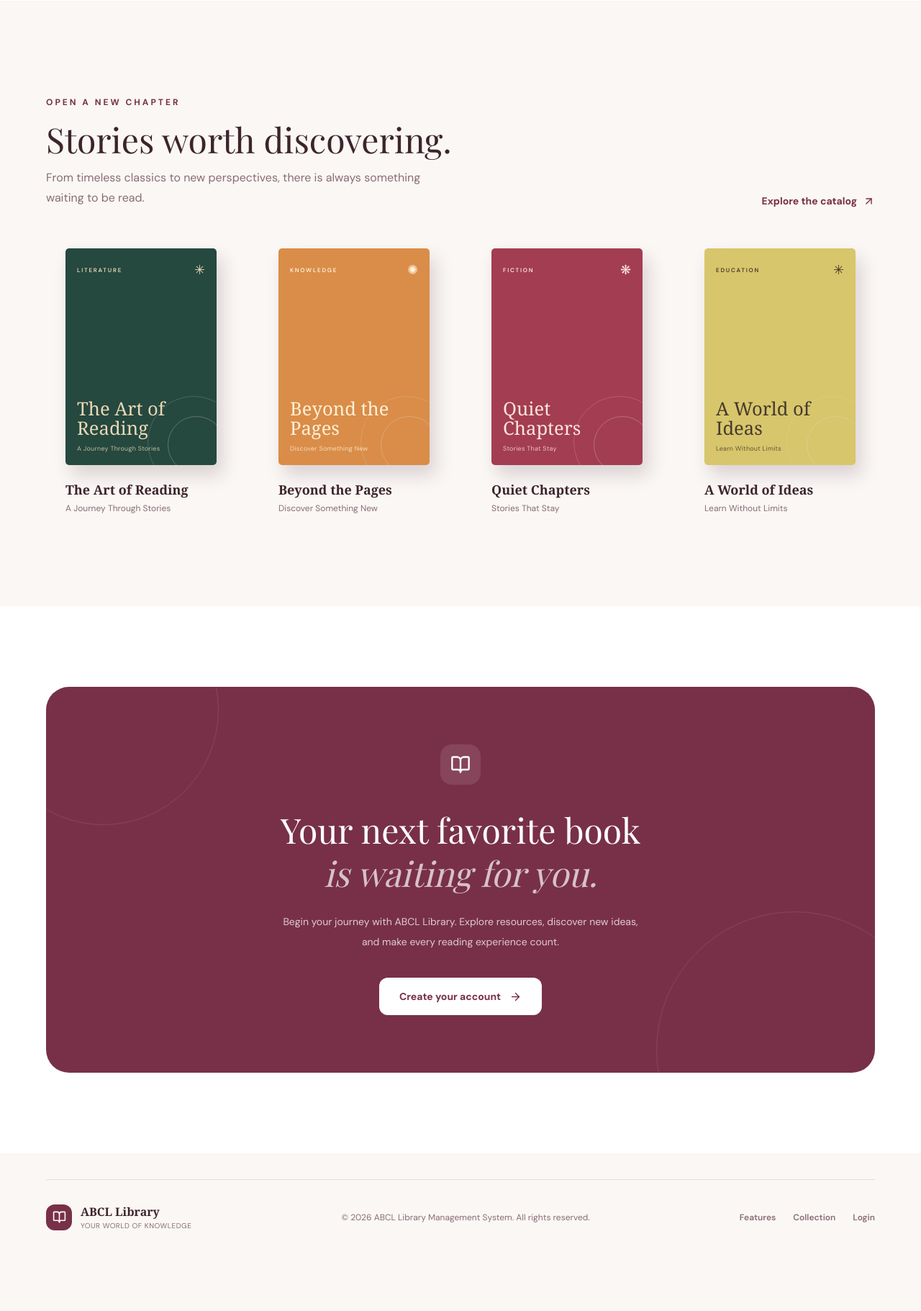
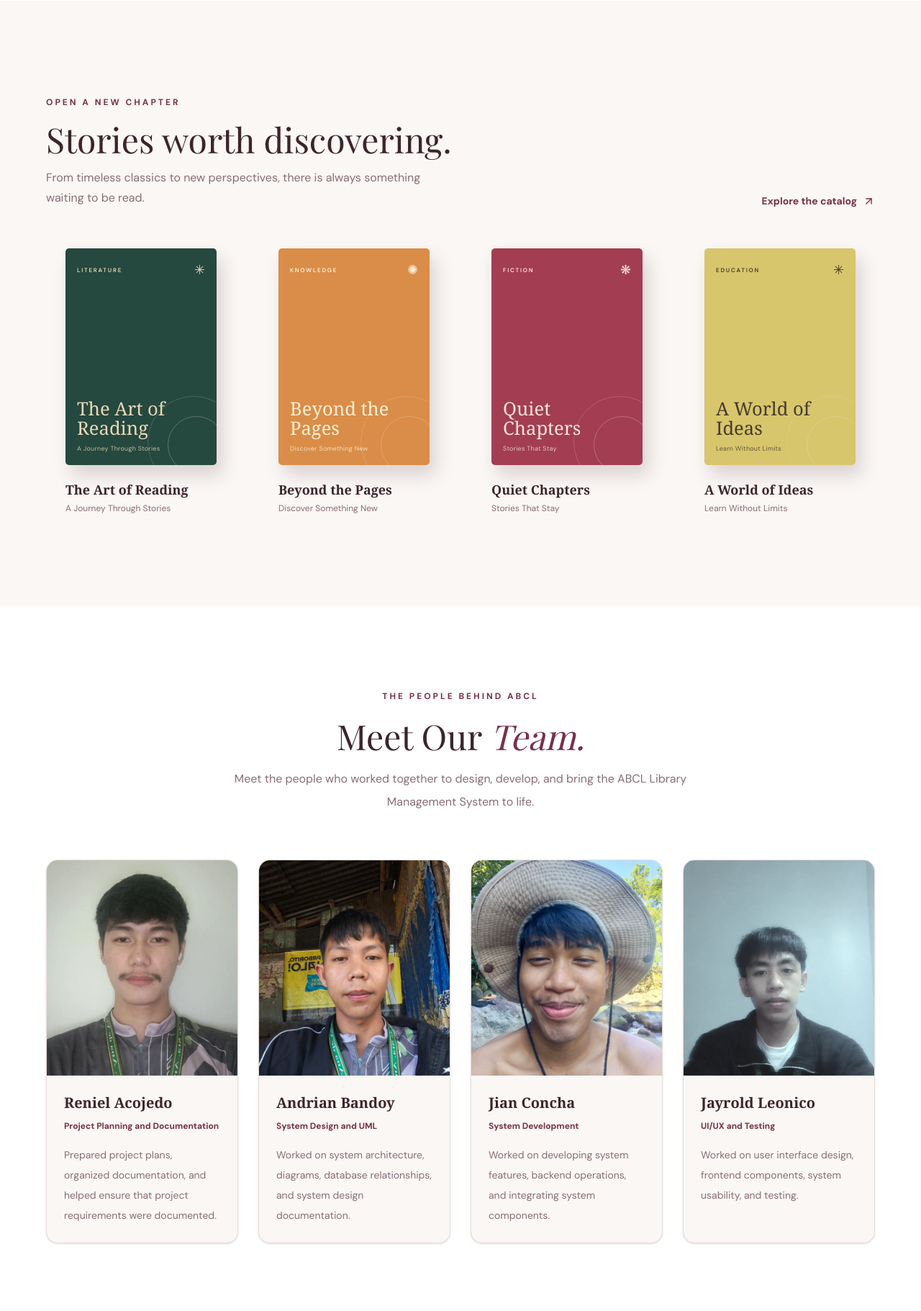
Before and after one commit to c20245382concha-collab/library-management-system, a Laravel app: page / in a window 1280 px wide. Shown: the part 1779-3600 px from the top of the page at 72% size. Before the commit the page ends 3488 px from the top, so only its background shows below. Run offline with Laravel 12, Linux system fonts and the light colour scheme; style sheets or scripts are compiled from the project's sources; some libraries are stand-ins or nearby versions; some web fonts are replaced.

Commit message:
Refactor code structure for improved readability and maintainability

```diff
--- a/resources/js/pages/auth/login.tsx
+++ b/resources/js/pages/auth/login.tsx
@@ -16,11 +16,12 @@ import { Checkbox } from '@/components/ui/checkbox';
 import { Input } from '@/components/ui/input';
 import { Label } from '@/components/ui/label';
 
-interface LoginForm {
+type LoginForm = {
+    [key: string]: string | boolean;
     email: string;
     password: string;
     remember: boolean;
-}
+};
 
 interface LoginProps {
     status?: string;
--- a/resources/js/pages/auth/register.tsx
+++ b/resources/js/pages/auth/register.tsx
@@ -16,12 +16,13 @@ import { Button } from '@/components/ui/button';
 import { Input } from '@/components/ui/input';
 import { Label } from '@/components/ui/label';
 
-interface RegisterForm {
+type RegisterForm = {
+    [key: string]: string;
     name: string;
     email: string;
     password: string;
     password_confirmation: string;
-}
+};
 
 export default function Register() {
     const { data, setData, post, processing, errors, reset } = useForm<RegisterForm>({
--- a/resources/js/pages/welcome.tsx
+++ b/resources/js/pages/welcome.tsx
@@ -1,4 +1,3 @@
-
 import { Head, Link, usePage } from '@inertiajs/react';
 import {
     ArrowDown,
@@ -78,6 +77,37 @@ const features = [
         title: 'A library you can rely on',
         description:
             'A centralized platform that makes library resources easier to access and manage.',
+    },
+];
+
+const teamMembers = [
+    {
+        name: 'Reniel Acojedo',
+        role: 'Project Planning and Documentation',
+        responsibility:
+            'Prepared project plans, organized documentation, and helped ensure that project requirements were documented.',
+        image: '/images/team/reniel-acojedo.jpeg',
+    },
+    {
+        name: 'Andrian Bandoy',
+        role: 'System Design and UML',
+        responsibility:
+            'Worked on system architecture, diagrams, database relationships, and system design documentation.',
+        image: '/images/team/andrian-bandoy.jpeg',
+    },
+    {
+        name: 'Jian Concha',
+        role: 'System Development',
+        responsibility:
+            'Worked on developing system features, backend operations, and integrating system components.',
+        image: '/images/team/jian-concha.jpeg',
+    },
+    {
+        name: 'Jayrold Leonico',
+        role: 'UI/UX and Testing',
+        responsibility:
+            'Worked on user interface design, frontend components, system usability, and testing.',
+        image: '/images/team/jayrold-leonico.png',
     },
 ];
 
@@ -172,7 +202,7 @@ export default function Welcome() {
                                 Collection
                             </a>
                             <a href="#about" className="transition hover:text-primary">
-                                About
+                                About Us
                             </a>
                         </div>
 
@@ -487,12 +517,66 @@ export default function Welcome() {
                     </div>
                 </section>
 
-                {/* ABOUT / CTA */}
+                {/* ABOUT US / DEVELOPMENT TEAM */}
                 <section
                     id="about"
                     className="bg-card px-6 py-24 transition-colors duration-300 sm:px-10 lg:px-16 lg:py-28"
                 >
-                    <div className="relative mx-auto max-w-7xl overflow-hidden rounded-[2rem] bg-primary px-8 py-16 text-center text-primary-foreground sm:px-16 sm:py-20">
+                    <div className="mx-auto max-w-7xl">
+                        <div className="mx-auto max-w-2xl text-center">
+                            <span className="text-xs font-bold tracking-[0.25em] text-primary">
+                                THE PEOPLE BEHIND ABCL
+                            </span>
+
+                            <h2
+                                className="mt-5 font-serif text-4xl text-foreground sm:text-5xl"
+                                style={{ fontFamily: "'Playfair Display', serif" }}
+                            >
+                                Meet Our{' '}
+                                <span className="italic text-primary">Team.</span>
+                            </h2>
+
+                            <p className="mt-5 leading-8 text-muted-foreground">
+                                Meet the people who worked together to design,
+                                develop, and bring the ABCL Library Management
+                                System to life.
+                            </p>
+                        </div>
+
+                        <div className="mt-16 grid gap-7 sm:grid-cols-2 lg:grid-cols-4">
+                            {teamMembers.map((member) => (
+                                <article
+                                    key={member.name}
+                                    className="group overflow-hidden rounded-2xl border border-border bg-background shadow-sm transition duration-300 hover:-translate-y-2 hover:border-primary/40 hover:shadow-xl"
+                                >
+                                    <div className="aspect-[4/4.5] overflow-hidden bg-muted">
+                                        <img
+                                            src={member.image}
+                                            alt={member.name}
+                                            loading="lazy"
+                                            className="h-full w-full object-cover object-center transition duration-500 group-hover:scale-105"
+                                        />
+                                    </div>
+
+                                    <div className="p-6">
+                                        <h3 className="font-serif text-xl font-bold text-foreground">
+                                            {member.name}
+                                        </h3>
+
+                                        <p className="mt-2 text-xs font-bold leading-5 text-primary">
+                                            {member.role}
+                                        </p>
+
+                                        <p className="mt-4 text-sm leading-7 text-muted-foreground">
+                                            {member.responsibility}
+                                        </p>
+                                    </div>
+                                </article>
+                            ))}
+                        </div>
+
+                        {/* CALL TO ACTION */}
+                        <div className="relative mt-24 overflow-hidden rounded-[2rem] bg-primary px-8 py-16 text-center text-primary-foreground sm:px-16 sm:py-20">
                             <div className="absolute -left-20 -top-32 h-80 w-80 rounded-full border border-white/10" />
                             <div className="absolute -bottom-40 -right-20 h-96 w-96 rounded-full border border-white/10" />
 
@@ -524,6 +608,7 @@ export default function Welcome() {
                                     {auth.user ? 'Visit your dashboard' : 'Create your account'}
                                     <ArrowRight className="ml-3" size={17} />
                                 </Link>
+                            </div>
                         </div>
                     </div>
                 </section>
```
Also changed, not shown: public/images/team/andrian-bandoy.jpeg (added), public/images/team/jayrold-leonico.png (added), public/images/team/jian-concha.jpeg (added), public/images/team/reniel-acojedo.jpeg (added). Lines whose indentation alone changed are shown as unchanged.
